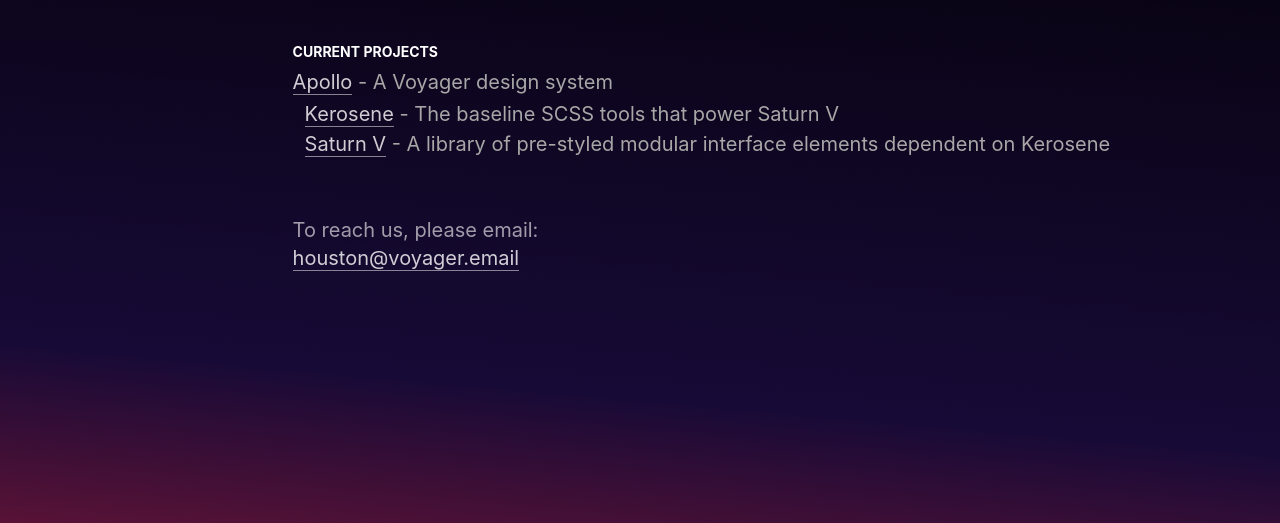
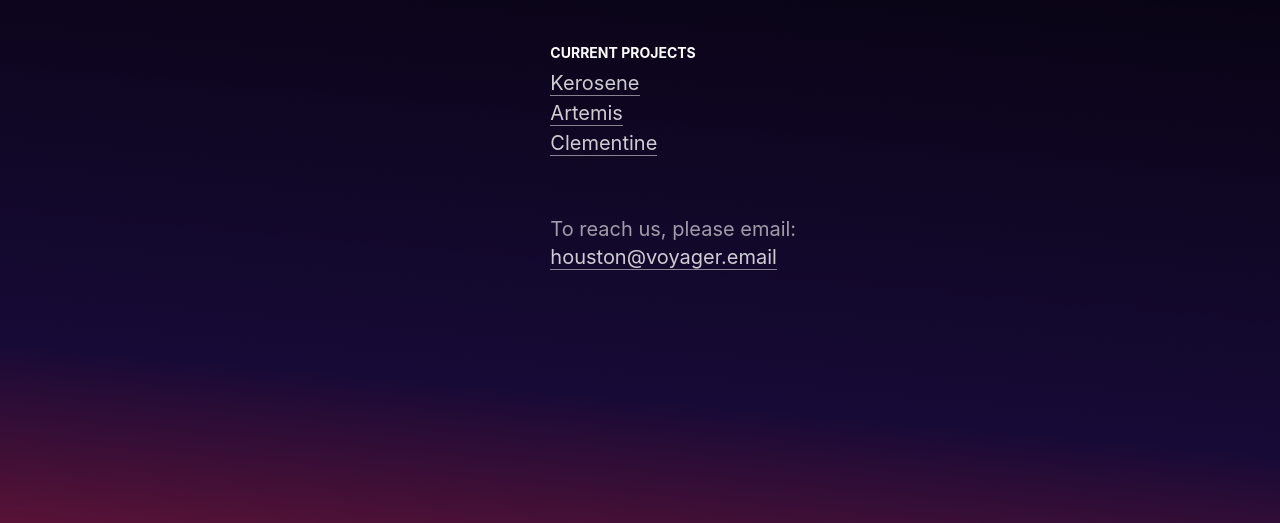
Before and after one commit to voyagerlog/voyagerlog.github.io, a plain HTML site: page index.html in a window 1280 px wide. Shown: the part 277-800 px from the top of the page. Drawn offline with Linux system fonts and the light colour scheme.

Commit message:
Update index.html

```diff
--- a/index.html
+++ b/index.html
@@ -25,11 +25,13 @@
 <h2>Current Projects</h2>
 <ul>
   <li>
-    <a href="/apollo">Apollo</a> - A Voyager design system
-    <ul>
-      <li><a href="https://github.com/voyagerlog/kerosene">Kerosene</a> - The baseline SCSS tools that power Saturn V</li>
-      <li><a href="https://github.com/voyagerlog/saturnfive">Saturn V</a> - A library of pre-styled modular interface elements dependent on Kerosene</li>
-    </ul>
+    <a href="/apollo">Kerosene</a>
+  </li>
+  <li>
+    <a href="https://projectartemis.xyz">Artemis</a>
+  </li>
+  <li>
+    <a href="https://github.com/voyagerlog/clementine">Clementine</a>
   </li>
 </ul>
 <p>To reach us, please email: <br><a href="mailto:research@voyager.email">houston@voyager.email</a></p>
```
